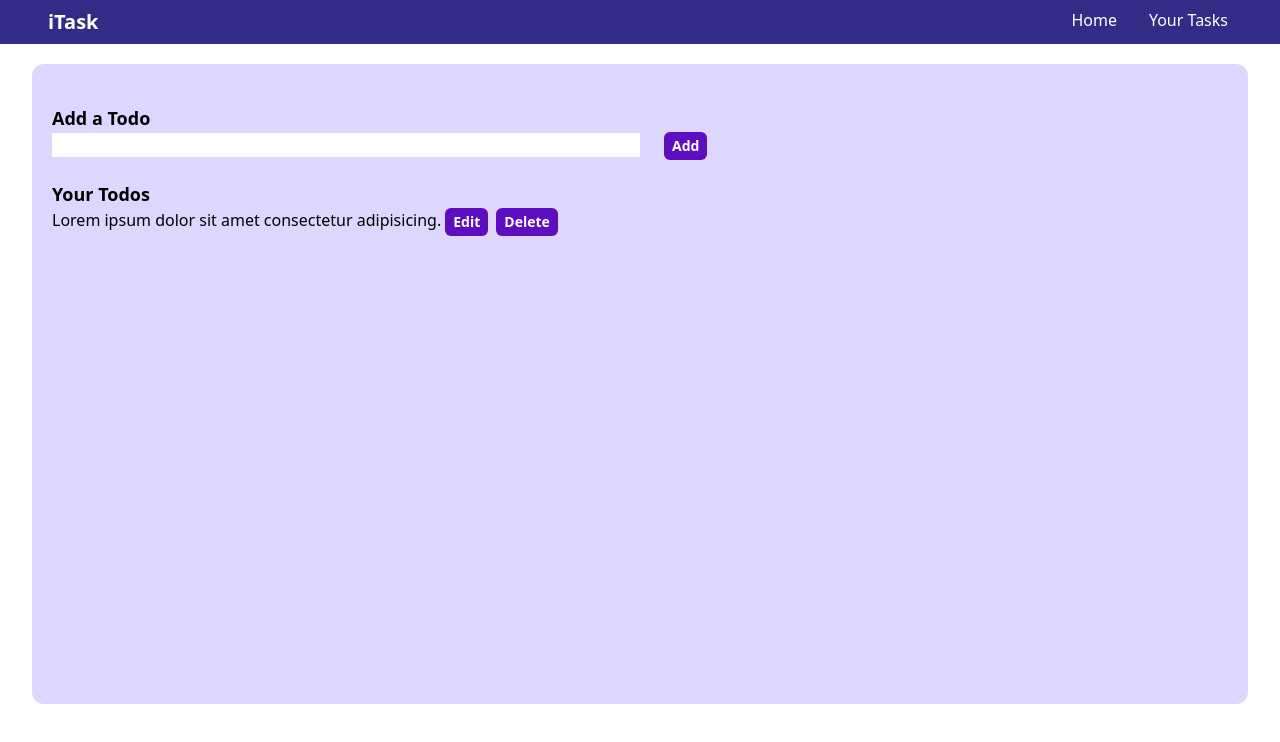
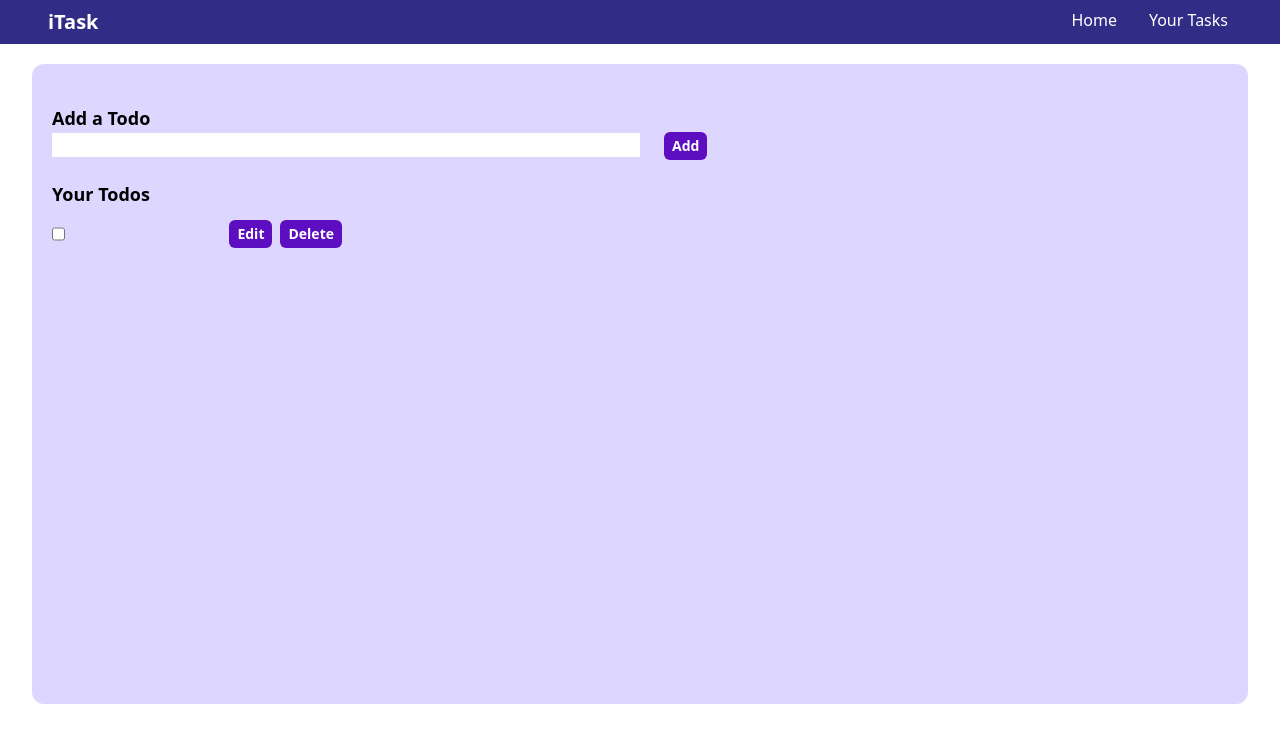
Before and after one commit to Pramodsnz01/TodoList-App-React-, a React (Vite) app: page / in a window 1280 px wide. Both pictures are taken after a click on the button "Add". Shown: the top 742 px of the page. Built offline with nearby package versions, Linux system fonts and the light colour scheme.

Commit message:
Added logic in the app and working on buttons

```diff
--- a/package.json
+++ b/package.json
@@ -13,7 +13,8 @@
     "@tailwindcss/vite": "^4.1.10",
     "react": "^19.1.0",
     "react-dom": "^19.1.0",
-    "tailwindcss": "^4.1.10"
+    "tailwindcss": "^4.1.10",
+    "uuid": "^11.1.0"
   },
   "devDependencies": {
     "@eslint/js": "^9.25.0",
--- a/src/App.jsx
+++ b/src/App.jsx
@@ -1,8 +1,40 @@
 import { useState } from 'react'
 import Navbar from './components/Navbar'
 import './App.css'
+import { v4 as uuidv4 } from 'uuid';
 
 function App() {
+
+  const [todo, setTodo] = useState(" ");
+  const [todos, setTodos] = useState([]);
+
+  const handleAdd = () => {
+    setTodos([...todos, { id: uuidv4(), todo, isCompleted: false }]);
+    setTodo(""); // Clear the input field after adding
+  }
+  const handleChange = (e) => {
+    setTodo(e.target.value); // Clear the input field after adding
+  }
+  const handleCheckbox = (e) => {
+    let id = e.target.name
+    let index = todos.findIndex(item => {
+      return item.id === id;
+    });
+    let newTodos = [...todos];
+    newTodos[index].isCompleted = !newTodos[index].isCompleted;
+    setTodos(newTodos);
+  }
+
+  const handleEdit = () => {
+    // Logic for editing a todo
+    console.log("Edit button clicked");
+  }
+  const handleDelete = (e, id) => {
+    let newTodos = todos.filter(item => {
+      return item.id !== id;
+    });
+    setTodos(newTodos);
+  }
 
   return (
     <>
@@ -10,19 +42,27 @@ function App() {
       <div className='contatiner mx-8 my-5 rounded-xl p-5 bg-violet-200 min-h-[80vh]'>
         <div className="addTodo my-5">
           <h2 className="text-lg font-bold">Add a Todo</h2>
-          <input type="text" className='w-1/2 bg-white' />
-          <button className='bg-violet-800 hover:bg-violet-950 p-2 py-1 text-sm font-bold text-white rounded-md mx-6'>Add</button>
+          <input onChange={handleChange} value={todo} type="text" className='w-1/2 bg-white' />
+          <button onClick={handleAdd} className='bg-violet-800 hover:bg-violet-950 p-2 py-1 text-sm font-bold text-white rounded-md mx-6'>Add</button>
         </div>
         <h2 className='text-lg font-bold'>Your Todos</h2>
         <div className="todos ">
-          <div className="todo flex">
-            <div className="text">Lorem ipsum dolor sit amet consectetur adipisicing.</div>
-            <div className="buttons">
-              <button className='bg-violet-800 hover:bg-violet-950 p-2 py-1 text-sm font-bold text-white rounded-md mx-1'>Edit</button>
-              <button className='bg-violet-800 hover:bg-violet-950 p-2 py-1 text-sm font-bold text-white rounded-md mx-1'>Delete</button>
+          {todos.length === 0 && <div className='m-5 text-gray-500'>No todos added yet!</div>}
+          {todos.map(item => {
+
+            return <div key={item.id} className="todo flex w-1/4 my-3 justify-between">
+              <div className="flex gap-5">
+
+                <input name={item.id} onChange={handleCheckbox} type="checkbox" value={item.isCompleted} />
+                <div className={item.isCompleted ? "line-through" : ""}>{item.todo}</div>
+              </div>
+              <div className="buttons">
+                <button onClick={handleEdit} className='bg-violet-800 hover:bg-violet-950 p-2 py-1 text-sm font-bold text-white rounded-md mx-1'>Edit</button>
+                <button onClick={(e) => { handleDelete(e, item.id) }} className='bg-violet-800 hover:bg-violet-950 p-2 py-1 text-sm font-bold text-white rounded-md mx-1'>Delete</button>
+              </div>
+
             </div>
-
-          </div>
+          })}
         </div>
       </div>
     </>
```
Also changed, not shown: 1 other file (tests, documents, lock files or other folders).
